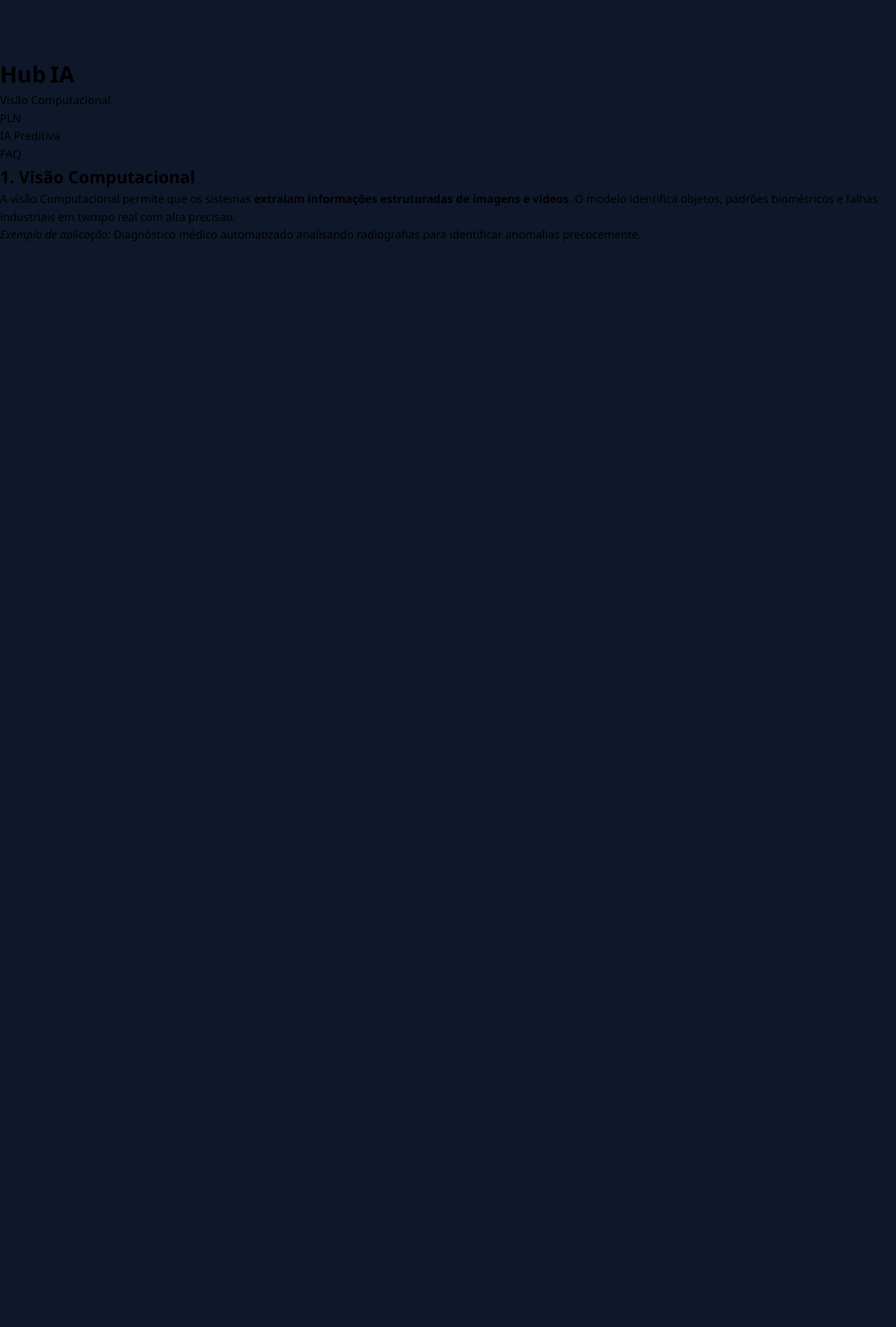
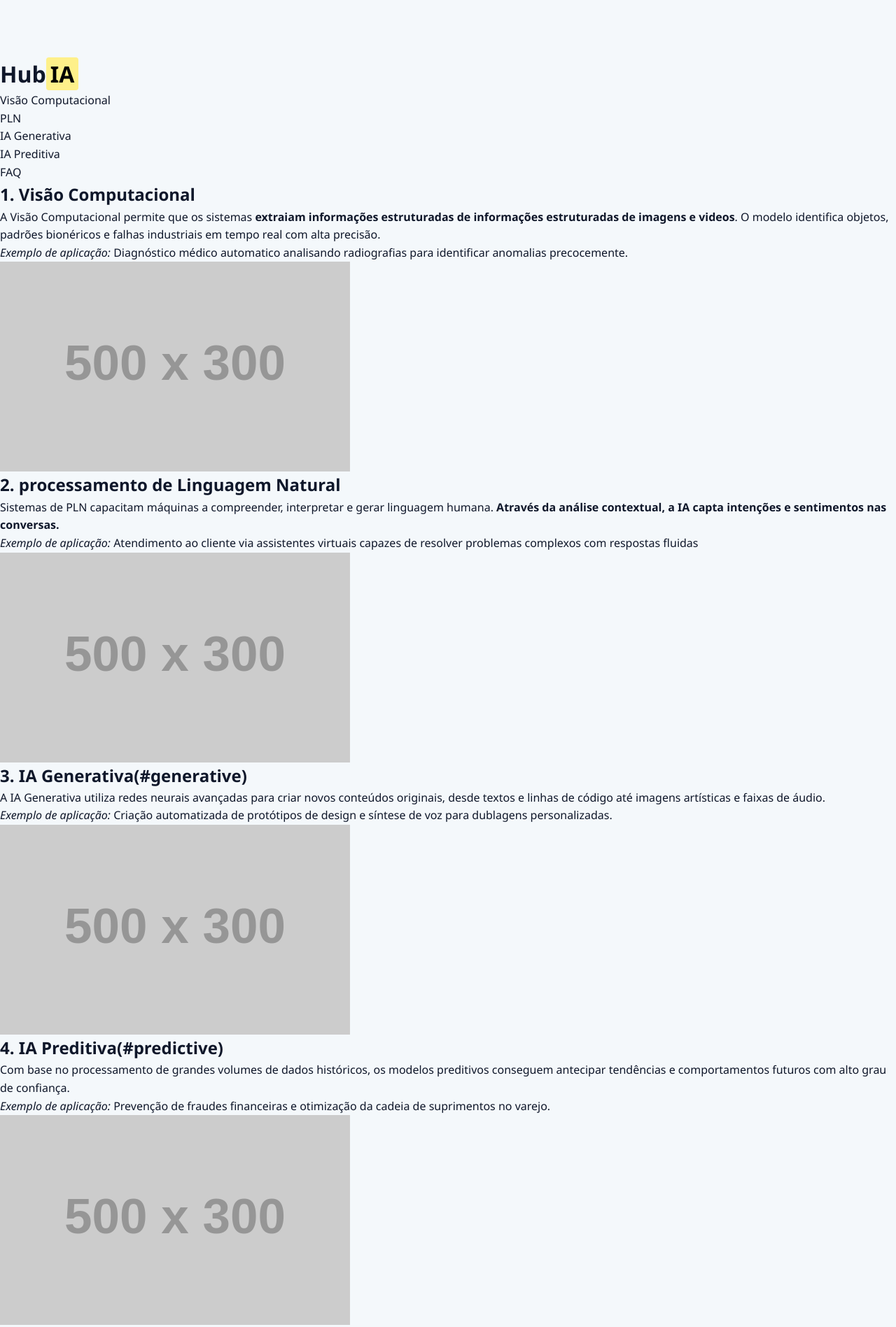
Before and after one commit to joaopneto310/Display_TA, a website: page Hub/ia/index.html in a window 1280 px wide. Shown: the top 1897 px of the page at 70% size. Before the commit the page ends 800 px from the top, so only its background shows below. Drawn offline with Linux system fonts and the light colour scheme; placeholder pictures from the web are drawn by us.

Commit message:
ADD: Adcionei as outras seções: Título, Texto, Imagem. Também coloquei no fim as perguntas frequentes.

```diff
--- a/Hub/ia/css/reset.css
+++ b/Hub/ia/css/reset.css
@@ -1,23 +1,54 @@
-*{margin: 0; padding: 0; border-radius: border-box;}
-
-html{ scroll-behavior: smooth;
-font-family: var(--font-main);
-background-color: var(--color-text-main);}
-
-body{ padding-top: var(--header-height);
-padding-bottom: var(--footer-height);
-line-height: 1.6;}
-
-ul,ol{list-style: none;}
-
-a{text-decoration: none;
-color: inherit;}
-
-img{max-width: 100%;
-height: auto;
-display: block;}
+*{
+    margin: 0;
+    padding: 0;
+    box-sizing: border-box;
 
 
-mark{ background-color: var(--color-highlight);
-padding: 2px 6px;
-border-radius: 4px;}
+}
+
+
+html {
+
+    scroll-behavior: smooth;
+    font-family: var(--font-main);
+    background-color: var(--color-bg-body);
+    color: var(--color-text-main);
+
+}
+
+
+body{
+    padding-top: var(--header-height);
+    padding-bottom: var(--footer-height);
+    line-height: 1.6;
+}
+
+
+ul, ol{
+    list-style: none;
+}
+
+
+a{
+    text-decoration: none;
+    /* herdar as cores do pai */
+    color: inherit;
+}
+
+
+
+img{
+
+    max-width: 100%;
+    height: auto;
+    display: block;
+
+}
+
+mark{
+    /* essa cor nao existe. TESTE */
+    background-color: var(--color-highlight);
+    padding: 2px 6px;
+    border-radius: 4px;
+
+}
--- a/Hub/ia/css/variables.css
+++ b/Hub/ia/css/variables.css
@@ -1,30 +1,37 @@
 :root {
-    /* Paleta de Cores */
+  /* cores principais (paleta clara tecnológica) */
   --color-bg-body: #f4f8fb;
   --color-bg-transparent: rgba(255, 255, 255, 0.9);
-    --color-bg-card: #ffffff;
+  --color-bg-card: #fff;
   --color-primary: #0284c7;
-    /* Azul Tech Principal */
   --color-primary-hover: #0369a1;
   --color-secondary: #0d9488;
-    /* Verde Teal Secundário */
-    /* Textos e Bordas */
+  --color-accent: #2563eb;
+  --color-highlight: #fef08a;
+
+  /* textos e bordas */
   --color-text-main: #0f172a;
-    /* Grafite Escuro */
   --color-text-muted: #475569;
-    /* Cinza Neutro */
   --color-border: #e2e8f0;
   --color-nav-list-bg: #f1f5f9;
-    --color-nav-link-hover: #ffffff;
-    /* Tipografia */
+  --color-nav-link-hover: #fff;
+
+  /* tipografia (base 10px = 1rem) */
   --font-main: 'Segoe UI', system-ui, -apple-system, sans-serif;
-    --font-size-sm: 0.875rem;
-    /* 14px */
-    --font-size-base: 1rem;
-    /* 16px */
-    --font-size-xl: 1.875rem;
-    /* 30px */
-    /* Layout e Estrutura */
+  --font-size-sm: 1.4rem;
+  --font-size-base: 1.6rem;
+  --font-size-lg: 2rem;
+  --font-size-xl: 3rem;
+
+  /* efeitos e sombras */
+  --radius-sm: 0.8rem;
+  --radius-md: 1.6rem;
+  --shadow-card: 0 10px 25px -5px rgba(148, 163, 184, 0.25);
+  --shadow-hover: 0 15px 30px -5px rgba(2, 132, 199, 0.2);
+  --transition: all 0.3s cubic-bezier(0.4, 0, 0.2, 1);
+
+
+  /* alturas do layout */
   --header-height: 10vh;
   --footer-height: 8vh;
   --section-height: calc(100vh - var(--header-height) - var(--footer-height));
--- a/Hub/ia/index.html
+++ b/Hub/ia/index.html
@@ -1,75 +1,173 @@
 <!DOCTYPE html>
-<html lang="BR-pt">
+<html lang="pt-BR">
+
 <head>
     <meta charset="UTF-8">
     <meta name="viewport" content="width=device-width, initial-scale=1.0">
-    <title>HUBIA inteligência Artificial</title>
-    <link rel="stylesheet" href="css/style.css">
-    <link rel="stylesheet" href="css/responsive.css">
+    <title>HubIA - Iteligência Artificial</title>
+    <link rel="stylesheet" href="./css/style.css">
+    <link rel="stylesheet" href="./css/responsive.css">
 </head>
+
 <body>
 
+    <header class="header">
 
-    <header class="header">
         <div class="header__brand">
-            <h1 class="header__title">Hub<mark>IA</mark></h1>
+            <h1 class="header__title">Hub<mark>IA</mark>
+            </h1>
         </div>
 
         <nav class="nav">
             <ul class="nav__list">
+
                 <li class="nav__item"><a href="#vision" class="nav__link">Visão Computacional</a></li>
                 <li class="nav__item"><a href="#nlp" class="nav__link">PLN</a></li>
+                <li class="nav__item"><a href="#generative" class="nav__link">IA Generativa</a></li>
                 <li class="nav__item"><a href="#predictive" class="nav__link">IA Preditiva</a></li>
                 <li class="nav__item"><a href="#faq" class="nav__link">FAQ</a></li>
 
+            </ul>
+
+        </nav>
+
+    </header>
 
 
-            </ul>
-        </nav>
-
-
-
-
-    </header>
     <main>
         <section id="vision" class="section-ia">
             <div class="section-ia__container">
                 <article class="section-ia__content">
-                    <h2 class="section-ia__title">1. Visão Computacional</h2>
+                    <h2 class="section-ia--title">1. Visão Computacional</h2>
                     <p class="section-ia__text">
-                        A visão Computacional permite que os sistemas <strong> extraiam informações estruturadas de imagens e vídeos</strong>. O modelo identifica objetos, padrões biométricos e falhas industriais em twmpo real com alta precisao.</p>
-                    <p class="section-ia__text">
-                        <em> Exemplo de aplicação:</em> Diagnóstico médico automatizado analisando radiografias para identificar anomalias precocemente.
+                        A Visão Computacional permite que os sistemas <strong> extraiam informações estruturadas de
+                            informações estruturadas de imagens e videos</strong>. O modelo identifica objetos, padrões
+                            bionéricos e falhas industriais em tempo real com alta precisão.
+                    </p>
+
+                    <p clas="section-ia__text">
+                        <em> Exemplo de aplicação:</em> Diagnóstico médico automatico analisando radiografias para identificar
+                        anomalias precocemente.
                     </p>
                 </article>
+
                 <aside class="section-ia__aside">
                     <div class="card-image">
-
-
+                        <img src="https://placehold.co/500x300/e2e8f0/0284c7?text=IA+Preditiva+500x300"
+                        alt= "Exemplo de Visão Computacional"class="card-image__img">
                     </div>
-
-
                 </aside>
-
-
-
-
 
             </div>
         </section>
 
-        <section id="nlp" class="section-ia section-ia--reverse">
+        <section id="pln" class="section-ia section-ia--reverse">
+
+            <div class="section-ia__container">
+                <article class="section-ia__content">
+                    <h2 class="section-ia--title">2. processamento de Linguagem Natural</h2>
+                    <p class="section-ia__text">
+                        Sistemas de PLN capacitam máquinas a compreender, interpretar e gerar
+linguagem humana. <strong> Através da análise contextual, a IA capta intenções e sentimentos nas conversas.</strong>
+                    </p>
+
+                    <p clas="section-ia__text">
+                        <em> Exemplo de aplicação:</em>  Atendimento ao cliente via assistentes virtuais capazes de
+resolver problemas complexos com respostas fluidas
+                    </p>
+                </article>
+
+                <aside class="section-ia__aside">
+                    <div class="card-image">
+                        <img src="https://placehold.co/500x300/e2e8f0/0d9488?text=PLN+Linguagem+500x300"
+                        alt= "Exemplo de Visão Computacional"class="card-image__img">
+                    </div>
         </section>
 
         <section id="generative" class="section-ia">
+
+            <div class="section-ia__container">
+                <article class="section-ia__content">
+                    <h2 class="section-ia--title">3. IA Generativa(#generative)</h2>
+                    <p class="section-ia__text">
+                        A IA Generativa utiliza redes neurais avançadas para criar novos conteúdos
+originais, desde textos e linhas de código até imagens artísticas e faixas de áudio.
+                    </p>
+
+                    <p clas="section-ia__text">
+                        <em> Exemplo de aplicação:</em> Criação automatizada de protótipos de design e síntese de voz
+para dublagens personalizadas.
+                    </p>
+                </article>
+
+                <aside class="section-ia__aside">
+                    <div class="card-image">
+                        <img src="https://placehold.co/500x300/e2e8f0/2563eb?text=IA+Generativa+500x300 "
+                        alt= "Exemplo de Visão Computacional"class="card-image__img">
+                    </div>
+                </aside>
+
+            </div>
         </section>
 
-        <section id="predictive" class="section-ia section-ia--reverse">
+
+        <section id="faq" class="faq">
+            <div class="section-ia__container">
+                <article class="section-ia__content">
+                    <h2 class="section-ia--title">4. IA Preditiva(#predictive)</h2>
+                    <p class="section-ia__text">Com base no processamento de grandes volumes de dados históricos, os modelos
+preditivos conseguem antecipar tendências e comportamentos futuros com alto grau de
+confiança.</p>
+
+                    <p clas="section-ia__text">
+                        <em> Exemplo de aplicação:</em>  Prevenção de fraudes financeiras e otimização da cadeia de
+suprimentos no varejo.
+                    </p>
+                </article>
+
+                <aside class="section-ia__aside">
+                    <div class="card-image">
+                        <img src="https://placehold.co/500x300/e2e8f0/0284c7?text=IA+Preditiva+500x300"
+                        alt= "Exemplo de Visão Computacional"class="card-image__img">
+                    </div>
+                </aside>
+
+            </div>
+
+             <!-- seção faq -->
+    <section id="faq" class="faq">
+      <h2 class="faq__title">Perguntas Frequentes sobre as IAs</h2>
+      <div class="faq__wrapper">
+        <details class="faq__item">
+          <summary class="faq__summary">Como a Visão Computacional difere de um processamento de imagem comum?</summary>
+          <p class="faq__text">O processamento comum apenas altera pixels (como aplicar filtros). A Visão Computacional interpreta o contexto da imagem, identificando o que cada elemento significa.</p>
+        </details>
+
+        <details class="faq__item">
+          <summary class="faq__summary">O que possibilita ao PLN entender o contexto das frases?</summary>
+          <p class="faq__text">Modelos de linguagem modernos analisam as palavras em relação a todas as outras na mesma frase, permitindo identificar duplo sentido e gírias.</p>
+        </details>
+
+        <details class="faq__item">
+          <summary class="faq__summary">As IAs Generativas criam conteúdo do zero ou apenas copiam?</summary>
+          <p class="faq__text">Elas aprendem os padrões de milhões de exemplos e sintetizam criações inéditas baseadas nesses aprendizados.</p>
+        </details>
+
+        <details class="faq__item">
+          <summary class="faq__summary">Qual a diferença entre IA Generativa e IA Preditiva?</summary>
+          <p class="faq__text">A Generativa cria novos conteúdos (mídia/texto), enquanto a Preditiva analisa dados passados para estimar resultados futuros.</p>
+        </details>
+      </div>
+    </section>
         </section>
+    </main>
 
-        <section id="faq" class=""
-    </main>
+
+    <main></main>
+
+
     <footer class="footer"></footer>
 
 </body>
+
 </html>
--- /dev/null
+++ b/reset.css
@@ -0,0 +1,43 @@
+* {
+  margin: 0;
+  padding: 0;
+  box-sizing: border-box;
+}
+
+html {
+  /* define que 1rem = 10px (preservando acessibilidade) */
+  font-size: 62.5%;
+  scroll-behavior: smooth;
+  font-family: var(--font-main);
+  background-color: var(--color-bg-body);
+  color: var(--color-text-main);
+}
+
+body {
+  /* garante o texto base do documento em 16px (1.6rem) */
+  font-size: var(--font-size-base);
+  padding-top: var(--header-height);
+  padding-bottom: var(--footer-height);
+  line-height: 1.6;
+}
+
+ul, ol {
+  list-style: none;
+}
+
+a {
+  text-decoration: none;
+  color: inherit;
+}
+
+img {
+  max-width: 100%;
+  height: auto;
+  display: block;
+}
+
+mark {
+  background-color: var(--color-highlight);
+  padding: 2px 6px;
+  border-radius: 4px;
+}
```
Also changed, not shown: Hub/ia/css/faq-.txt (added, +25 -0 lines), teste-acessibilidade.html (added, +63 -0 lines). Lines whose indentation alone changed are shown as unchanged.
